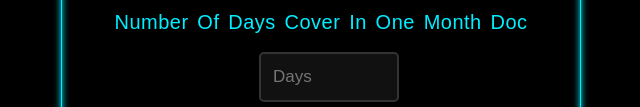
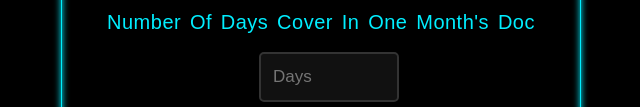
Before and after one commit to abirhasannnn/doc-date-prediction-calculator, a plain HTML site: page index.html in a window 1280 px wide. Shown: the part 510-617 px from the top of the page, without its empty margins (319-959 px from the left). Drawn offline with Linux system fonts and the light colour scheme.

Commit message:
Update index.html

```diff
--- a/index.html
+++ b/index.html
@@ -127,7 +127,7 @@
 
       <!-- Number of days -->
       <div class="number-of-days">
-        <p class="title">Number Of Days Cover In One Month Doc</p>
+        <p class="title">Number Of Days Cover In One Month's Doc</p>
         <div class="block">
           <input
             type="number"
```
